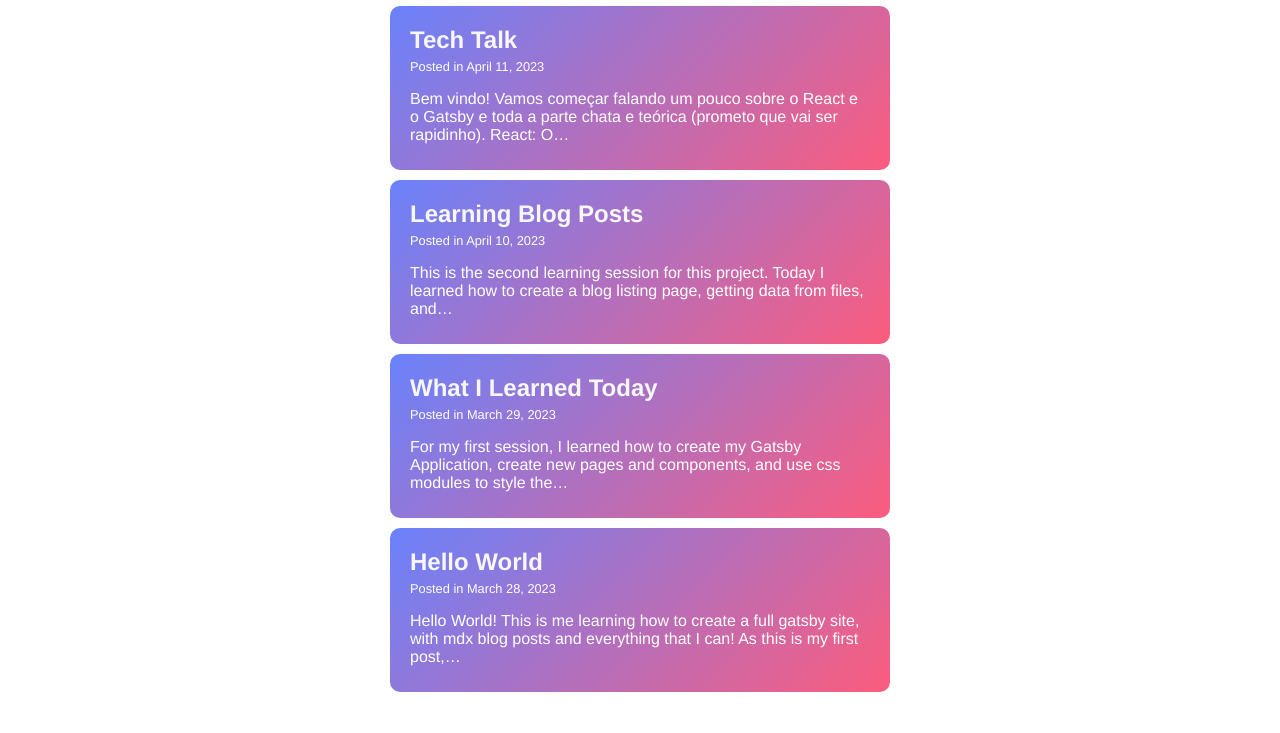
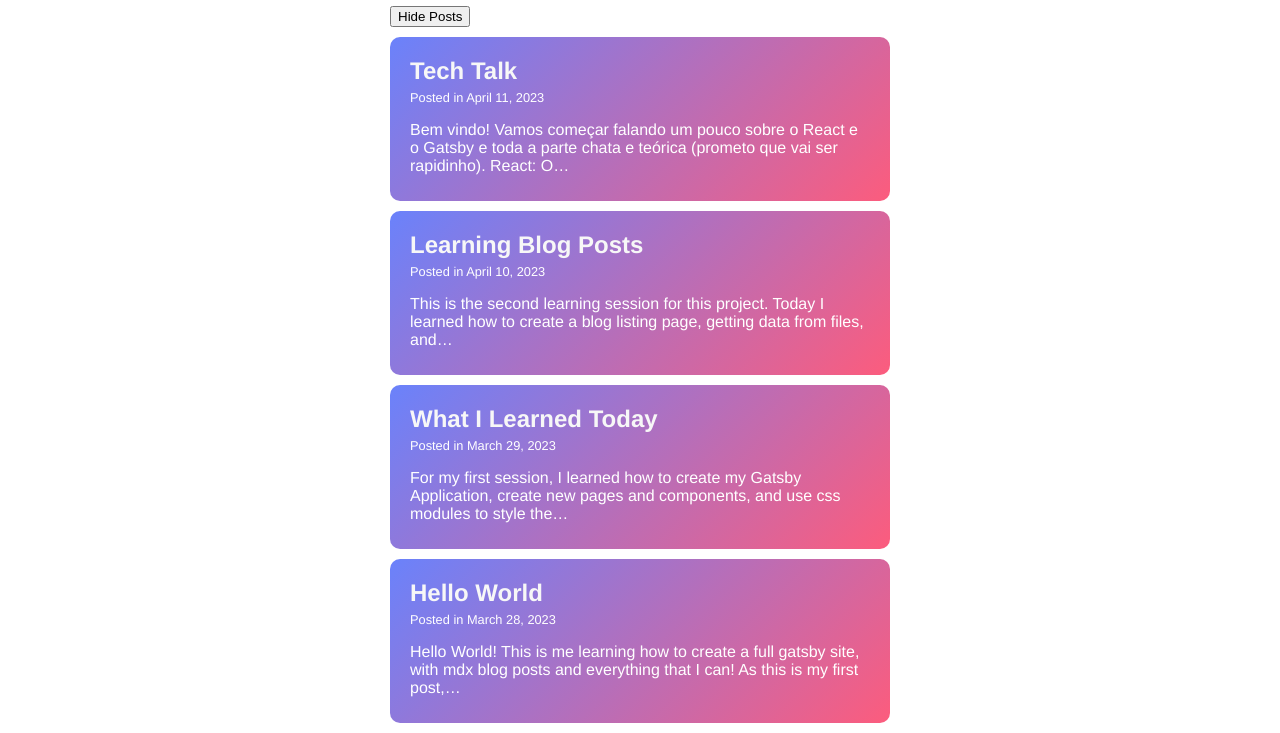
Before and after one commit to PriscillaMeiler/gatsby-portfolio, a Gatsby site: page /blog in a window 1280 px wide. Shown: the part 152-885 px from the top of the page. Before the commit the page ends 854 px from the top, so only its background shows below. Built offline with nearby package versions, Linux system fonts and the light colour scheme; Gatsby itself is replaced by a stand-in of ours; some packages are replaced by stand-ins of ours.

Commit message:
Use State - Hide/Display Content

```diff
--- a/src/pages/blog/index.js
+++ b/src/pages/blog/index.js
@@ -1,4 +1,4 @@
-import * as React from 'react'
+import React, { useState } from 'react';
 import { graphql, Link } from 'gatsby'
 import Layout from '../../components/layout'
 import Card from '../../components/postcard'
@@ -6,10 +6,22 @@ import Header from '../../components/header'
 import Seo from '../../components/seo'
 
 const BlogPage = ({ data }) => {
+  const [state, setState] = useState({
+    visible: true,
+  });
+  const displayPosts = () => {
+    setState({
+      ...state,
+      visible: !state.visible,
+    });
+  };
+
+  if(state.visible) {
     return (
       <main>
         <Header></Header>
         <Layout pageTitle="Blog">
+          <button data-state={state.scrolled} onClick={displayPosts}>Hide Posts</button>
         {
           data.allMdx.nodes.map((node) => (
             <Link to={`/blog/${node.frontmatter.slug}`} style={{textDecoration: 'none' }} key={node.id}>
@@ -22,6 +34,18 @@ const BlogPage = ({ data }) => {
         </Layout>
       </main>
     )
+  }
+  else {
+    return (
+      <main>
+        <Header></Header>
+        <Layout pageTitle="Blog">
+          <button data-state={state.scrolled} onClick={displayPosts}>Show Posts</button>
+        </Layout>
+      </main>
+    )
+  }
+
 }
 
 export const query = graphql`
```
Lines whose indentation alone changed are shown as unchanged.
